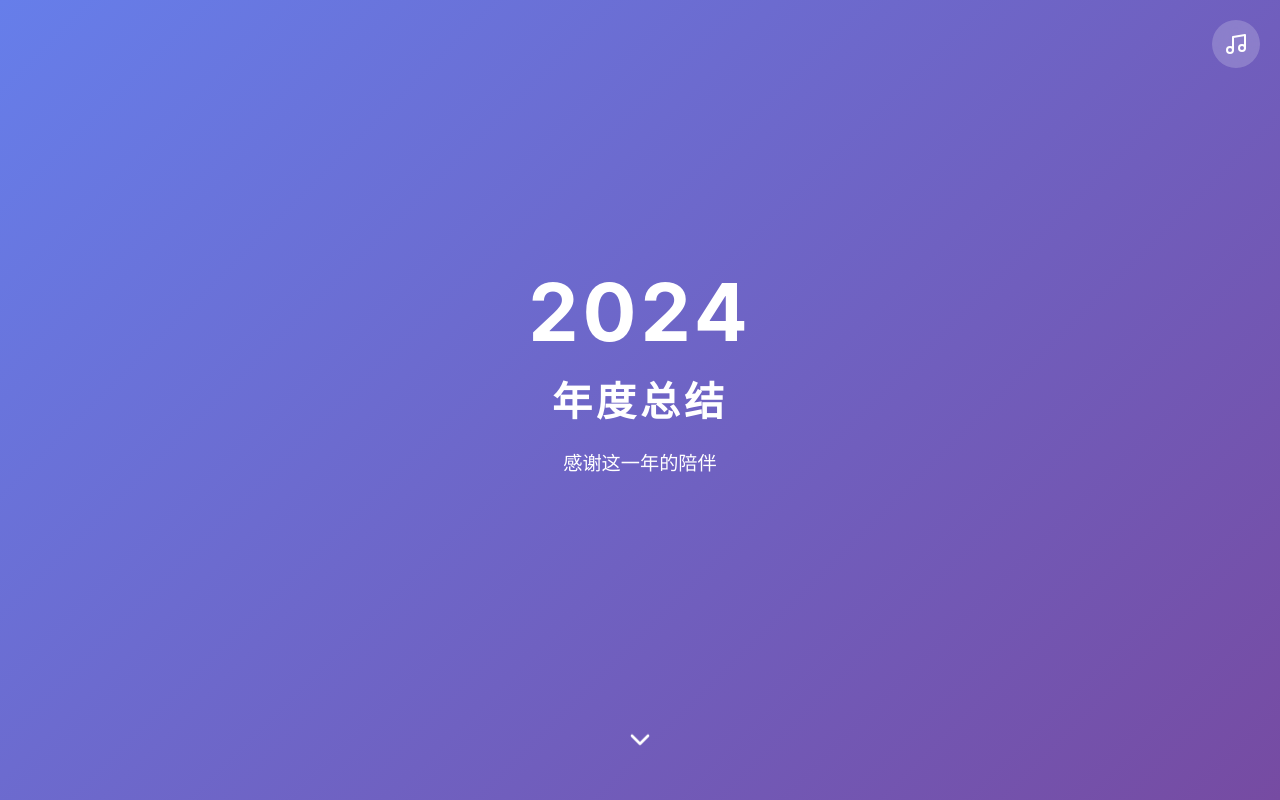
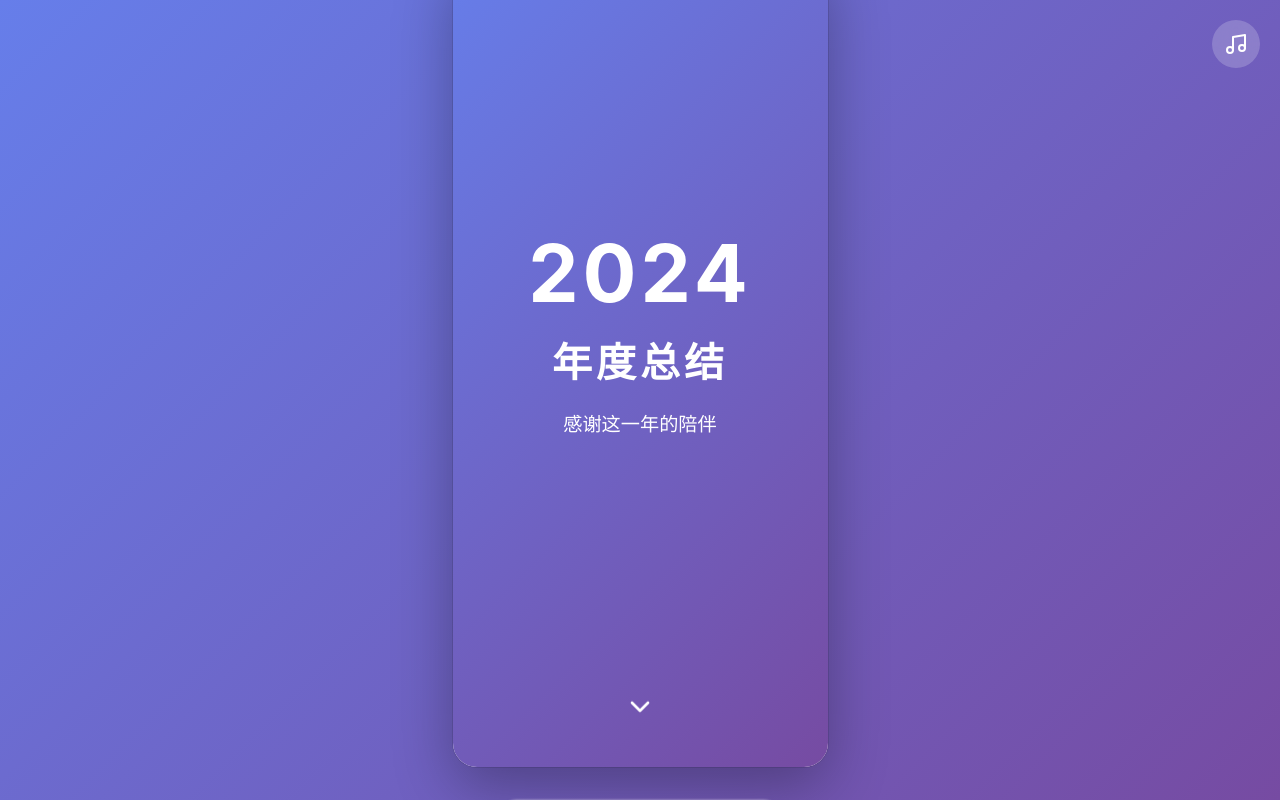
Before and after one commit to LJL17378/react-annual-report-framework, a React (Vite) app: page / in a window 1280 px wide. Built offline with nearby package versions, Linux system fonts and the light colour scheme.

Commit message:
feat: 桌面端强制移动设备容器展示

```diff
--- a/src/App.tsx
+++ b/src/App.tsx
@@ -37,7 +37,7 @@ const AppContent: React.FC = () => {
         modules={[Mousewheel]}
         mousewheel={true}
         speed={500}
-        style={{ height: "100vh", width: "100vw" }}
+        style={{ height: "100%", width: "100%" }}
         onSlideChange={(swiper) => setActiveIndex(swiper.activeIndex)}
         threshold={10}
       >
--- a/src/components/Layout/Layout.module.scss
+++ b/src/components/Layout/Layout.module.scss
@@ -1,6 +1,91 @@
 .layout {
-  width: 100vw;
-  height: 100vh;
+  // 基础样式
+  width: 100%;
+  height: 100%;
   overflow: hidden;
   position: relative;
+
+  // 移动端样式
+  &.mobile {
+    .mobileContainer {
+      width: 100%;
+      height: 100%;
+      position: relative;
+    }
+  }
+
+  // PC端样式
+  &.desktop {
+    display: flex;
+    align-items: center;
+    justify-content: center;
+    background: linear-gradient(135deg, #667eea 0%, #764ba2 100%);
+
+    .desktopContainer {
+      display: flex;
+      flex-direction: column;
+      align-items: center;
+      gap: 2rem;
+    }
+
+    // 手机比例容器
+    .phoneContainer {
+      width: 375px; // iPhone 12/13宽度
+      height: 812px; // iPhone 12/13高度（19.5:9比例）
+      background: white;
+      border-radius: 24px;
+      box-shadow:
+        0 20px 60px rgba(0, 0, 0, 0.3),
+        0 0 0 1px rgba(0, 0, 0, 0.1);
+      position: relative;
+      overflow: hidden;
+    }
+
+    // PC端提示文字
+    .desktopHint {
+      display: flex;
+      align-items: center;
+      gap: 8px;
+      color: rgba(255, 255, 255, 0.9);
+      font-size: 14px;
+      padding: 12px 24px;
+      background: rgba(255, 255, 255, 0.1);
+      backdrop-filter: blur(10px);
+      border-radius: 20px;
+      border: 1px solid rgba(255, 255, 255, 0.2);
+      animation: pulse 2s infinite;
+
+      svg {
+        color: #fbbf24;
+      }
+    }
+  }
 }
+
+// 脉冲动画
+@keyframes pulse {
+  0% {
+    opacity: 0.8;
+    transform: scale(1);
+  }
+  50% {
+    opacity: 1;
+    transform: scale(1.05);
+  }
+  100% {
+    opacity: 0.8;
+    transform: scale(1);
+  }
+}
+
+// 响应式调整
+@media (max-width: 768px) {
+  .layout.desktop {
+    .phoneContainer {
+      width: 100%;
+      height: 100%;
+      border-radius: 0;
+      box-shadow: none;
+    }
+  }
+}
--- a/src/components/Layout/Layout.tsx
+++ b/src/components/Layout/Layout.tsx
@@ -1,16 +1,44 @@
-import React, { ReactNode } from 'react';
-import MusicPlayer from '../MusicPlayer/MusicPlayer';
-import styles from './Layout.module.scss';
+import React, { ReactNode } from "react";
+import { Smartphone } from "lucide-react";
+import MusicPlayer from "../MusicPlayer/MusicPlayer";
+import useIsMobile from "../../hooks/useIsMobile";
+import styles from "./Layout.module.scss";
 
 interface LayoutProps {
   children: ReactNode;
 }
 
 const Layout: React.FC<LayoutProps> = ({ children }) => {
+  const isMobile = useIsMobile();
+
   return (
-    <div className={styles.layout}>
-      <MusicPlayer />
-      {children}
+    <div
+      className={`${styles.layout} ${
+        isMobile ? styles.mobile : styles.desktop
+      }`}
+    >
+      {/* 移动端：全屏显示 */}
+      {isMobile ? (
+        <div className={styles.mobileContainer}>
+          <MusicPlayer />
+          {children}
+        </div>
+      ) : (
+        /* PC端：手机比例容器 */
+        <div className={styles.desktopContainer}>
+          {/* 手机比例容器 */}
+          <div className={styles.phoneContainer}>
+            <MusicPlayer />
+            {children}
+          </div>
+
+          {/* PC端提示文字 */}
+          <div className={styles.desktopHint}>
+            <Smartphone size={16} />
+            <span>建议在移动设备上查看，观感更佳</span>
+          </div>
+        </div>
+      )}
     </div>
   );
 };
--- /dev/null
+++ b/src/hooks/useIsMobile.ts
@@ -0,0 +1,38 @@
+import { useState, useEffect } from 'react';
+
+/**
+ * 检测当前设备是否为移动端的hook
+ * 默认断点为768px（常见移动端断点）
+ *
+ * @param breakpoint 可自定义断点，默认768px
+ * @returns 是否为移动端
+ */
+const useIsMobile = (breakpoint: number = 768): boolean => {
+  const [isMobile, setIsMobile] = useState<boolean>(false);
+
+  useEffect(() => {
+    // 初始检查
+    const checkIsMobile = () => {
+      setIsMobile(window.innerWidth < breakpoint);
+    };
+
+    // 立即执行一次检查
+    checkIsMobile();
+
+    // 添加resize事件监听
+    const handleResize = () => {
+      checkIsMobile();
+    };
+
+    window.addEventListener('resize', handleResize);
+
+    // 清理函数
+    return () => {
+      window.removeEventListener('resize', handleResize);
+    };
+  }, [breakpoint]);
+
+  return isMobile;
+};
+
+export default useIsMobile;
--- a/src/pages/Birthday/Birthday.module.scss
+++ b/src/pages/Birthday/Birthday.module.scss
@@ -1,6 +1,6 @@
 .birthdayPage {
   width: 100%;
-  height: 100vh;
+  height: 100%;
   display: flex;
   flex-direction: column;
   align-items: center;
--- a/src/pages/Cover/Cover.module.scss
+++ b/src/pages/Cover/Cover.module.scss
@@ -1,6 +1,6 @@
 .coverPage {
   width: 100%;
-  height: 100vh;
+  height: 100%;
   display: flex;
   flex-direction: column;
   align-items: center;
--- a/src/pages/Summary/Summary.module.scss
+++ b/src/pages/Summary/Summary.module.scss
@@ -1,6 +1,6 @@
 .summaryPage {
   width: 100%;
-  height: 100vh;
+  height: 100%;
   display: flex;
   flex-direction: column;
   align-items: center;
@@ -13,27 +13,17 @@
   .title {
     font-size: 2.5rem;
     font-weight: 700;
-    margin-bottom: 60px;
+    margin-bottom: 40px;
     text-align: center;
-
-    @media (max-width: 768px) {
-      font-size: 2rem;
-      margin-bottom: 40px;
-    }
   }
 
   .statsGrid {
     display: grid;
-    grid-template-columns: repeat(3, 1fr);
-    gap: 30px;
     margin-bottom: 60px;
     max-width: 900px;
     width: 100%;
-
-    @media (max-width: 768px) {
-      grid-template-columns: 1fr;
-      gap: 20px;
-    }
+    grid-template-columns: 1fr;
+    gap: 20px;
   }
 
   .statCard {
@@ -57,23 +47,15 @@
     }
 
     .number {
-      font-size: 2.5rem;
+      font-size: 2rem;
       font-weight: 700;
       margin-bottom: 10px;
-
-      @media (max-width: 768px) {
-        font-size: 2rem;
-      }
     }
 
     .label {
       font-size: 1rem;
       opacity: 0.9;
       text-align: center;
-
-      @media (max-width: 768px) {
-        font-size: 0.9rem;
-      }
     }
   }
 
@@ -82,9 +64,5 @@
     text-align: center;
     opacity: 0.95;
     font-weight: 300;
-
-    @media (max-width: 768px) {
-      font-size: 1.1rem;
-    }
   }
 }
```
